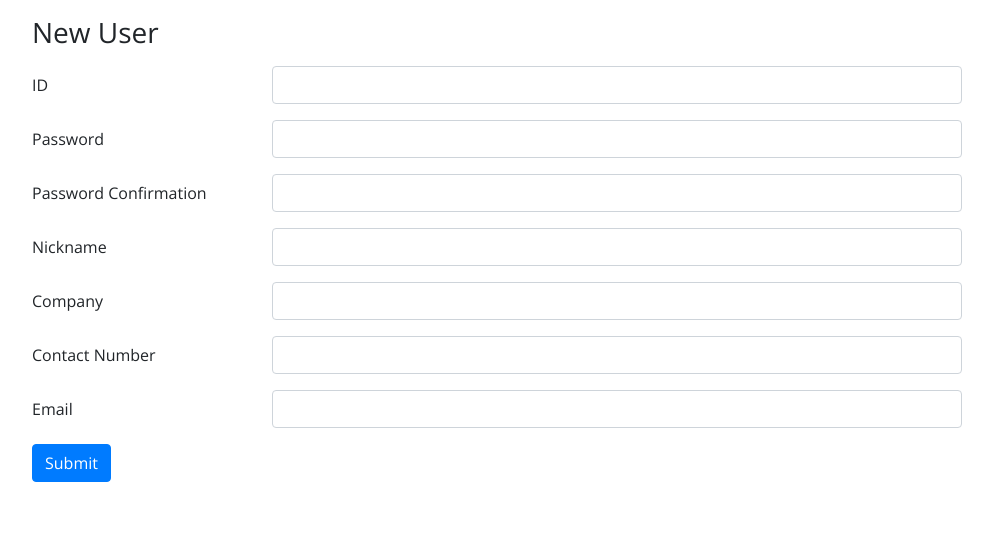
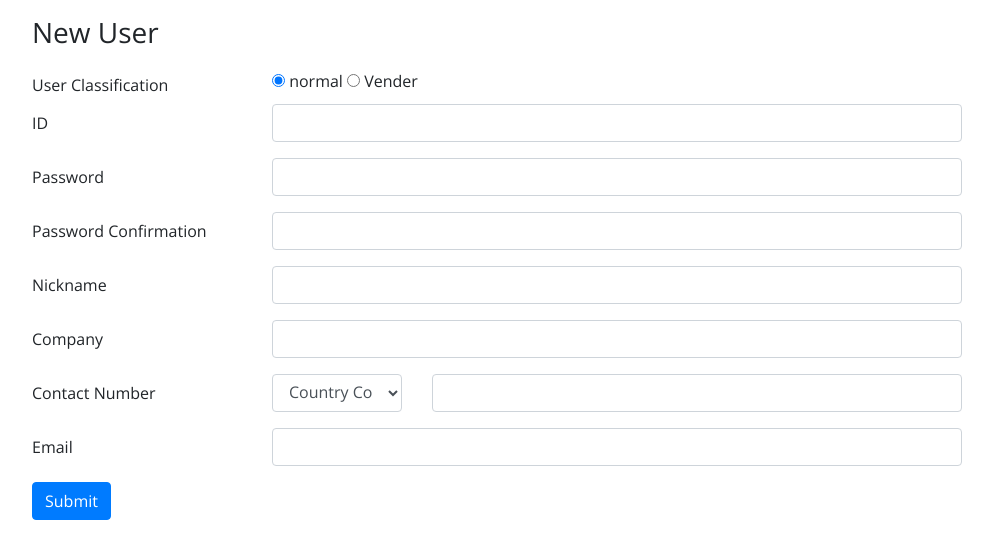
Before and after one commit to kynoalee/board, a Node server app: page /users/new in a window 1280 px wide. Shown: the part 48-607 px from the top of the page, without its empty margins (143-1136 px from the left). Run offline with Node 20, Linux system fonts and the light colour scheme; some libraries are stand-ins or nearby versions.

Commit message:
회원가입 간단 구현 / 로그인 폼 네임 수정중 객체 키 잘못되있는거 수정

```diff
--- a/config/passport.js
+++ b/config/passport.js
@@ -17,7 +17,7 @@ passport.deserializeUser(function(id, done) {
 // local strategy // 3
 passport.use('local-login',
   new LocalStrategy({
-      useridField : 'userid', // 3-1
+      usernameField : 'userid', // 3-1
       passwordField : 'password', // 3-1
       passReqToCallback : true
     },
--- a/public/css/p1.css
+++ b/public/css/p1.css
@@ -91,3 +91,6 @@
   .red {
     color : red;
   }
+  .cursor-pointer {
+    cursor:pointer;
+  }
--- a/public/json/validation.json
+++ b/public/json/validation.json
@@ -1,7 +1,8 @@
 {
+    "userclass" : "^[normal|vender]",
     "userid" : "^[A-Za-z0-9+]{4,12}$",
-    "password" : "^(?=.*[A-Za-z])(?=.*\\d)[A-Za-z\\d]{8,}$",
-    "name" : "^.{1,12}$",
+    "password" : "^[a-zA-Z0-9+!@#$%*]{8,}$",
+    "name" : "^.{1,30}$",
     "contactnumber" :"^([0-9]{2,3}-[0-9]{3,4}-[0-9]{4})$|^([0-9]{11})$",
     "email" : "^[a-zA-Z0-9._%+-]+@[a-zA-Z0-9.-]+\\.[a-zA-Z]{2,}$",
     "test" : "test"
--- a/routes/home.js
+++ b/routes/home.js
@@ -44,8 +44,8 @@ router.post('/login',
     }
   },
   passport.authenticate('local-login', {
-    successRedirect : '/posts',
-    failureRedirect : '/login'
+    successRedirect : '/',
+    failureRedirect : '/users/new'
   }
 ));
 
--- a/routes/users.js
+++ b/routes/users.js
@@ -18,7 +18,7 @@ router.post('/', function(req, res){
       req.flash('errors', util.parseError(err)); // 1
       return res.redirect('/users/new');
     }
-    res.redirect('/users');
+    res.redirect('/');
   });
 });
 
--- a/views/users/new.ejs
+++ b/views/users/new.ejs
@@ -9,10 +9,24 @@
     <%- include('../partials/nav') %>
 
     <div class="container mb-3">
-
       <h3 class="contentBoxTop mb-3">New User</h3>
-
       <form action="/users" method="post">
+        <div class="radio row">
+          <label for="userclass" class="col-sm-3 col-form-label">User Classification</label>
+          <div class="col-sm-9 align-self-center">
+            <label for="userclassnormal" class="cursor-pointer">
+              <input type="radio" id="userclassnormal" name="userclass" class="cursor-pointer" value="normal" checked>
+              normal
+            </label>
+            <label for="userclassvender" class="cursor-pointer">
+              <input type="radio" id="userclassvender" name="userclass" class="cursor-pointer" value="vender">
+              Vender
+            </label>
+          <% if(errors.userclass){ %> <!-- 3 -->
+            <span class="red"><%= errors.userclass.message %></span>
+          <% } %>
+          </div>
+        </div>
         <div class="form-group row">
           <label for="userid" class="col-sm-3 col-form-label">ID</label>
           <div class="col-sm-9">
@@ -61,7 +75,14 @@
         </div>
         <div class="form-group row">
           <label for="contactnumber" class="col-sm-3 col-form-label">Contact Number</label>
-          <div class="col-sm-9">
+          <div class="col-sm-2" style="margin-right:0">
+            <select class="form-control" name="countrycode" id="countrycode">
+              <option value="">Country Code</option>
+              <option value="86">+86(CN)</option>
+              <option value="82">+82(KR)</option>
+            </select>
+          </div>
+          <div class="col-sm-7">
             <input type="text" id="contactnumber" name="contactnumber" value="<%= user.contactnumber %>" class="form-control <%= (errors.contactnumber)?'is-invalid':'' %>" onkeydown="initiateError('contactnumber')"> <!-- 1, 2 -->
             <% if(errors.contactnumber){ %> <!-- 3 -->
               <span class="invalid-feedback"><%= errors.contactnumber.message %></span>
```
Also changed, not shown: models/User.js (+12 -1 lines).
